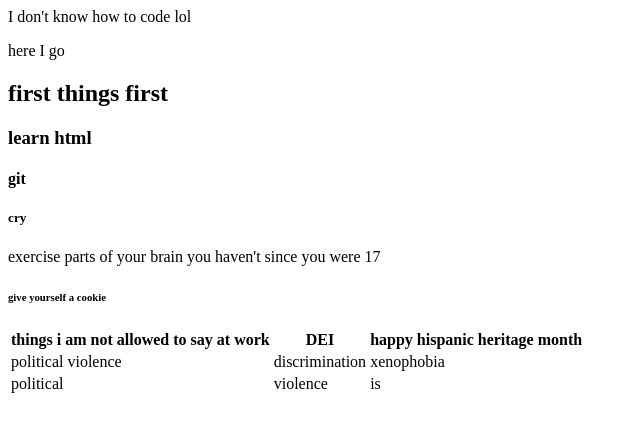
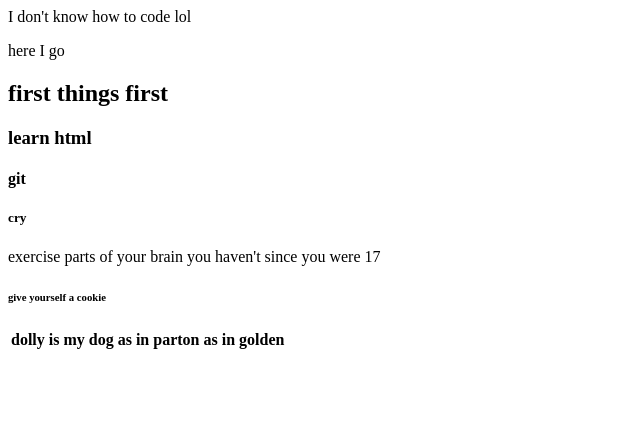
Before and after one commit to gcg248/gabylearnscoding, a plain HTML site: page gabylearns.html in a window 1280 px wide. Shown: the whole page, without its empty margins (0-640 px from the left). Drawn offline with Linux system fonts and the light colour scheme.

Commit message:
Update gabylearns.html

```diff
--- a/gabylearns.html
+++ b/gabylearns.html
@@ -18,18 +18,7 @@ I don't know how to code lol
 
 <table>
 <tr>
-<th>things i am not allowed to say at work</th>
-<th>DEI</th>
-<th>happy hispanic heritage month</th>
+<th>dolly is my dog</th>
+<th>as in parton</th>
+<th>as in golden</th>
 </tr>
-<tr>
-<td>political violence</td>
-<td>discrimination</td>
-<td>xenophobia</td>
-</tr>
-<tr>
-<td>political</td>
-<td>violence</td>
-<td>is</td>
-</tr>
-</table>
```
